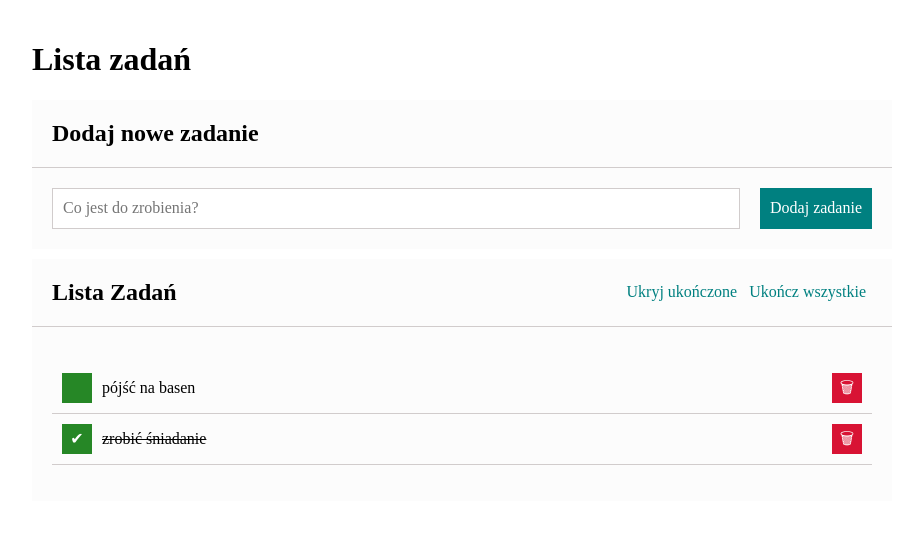
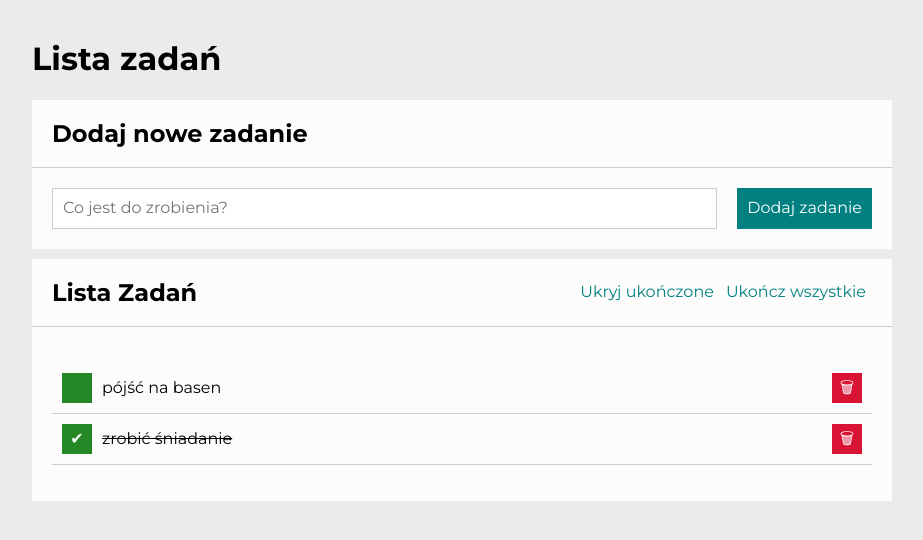
Before and after one commit to kamila-falgowska/todo-list-react, a React (Create React App) app: page / in a window 1280 px wide. Shown: the top 540 px of the page, without its empty margins (178-1101 px from the left). Built offline with nearby package versions, Linux system fonts and the light colour scheme.

Commit message:
index.css updated

```diff
--- a/src/index.css
+++ b/src/index.css
@@ -5,3 +5,8 @@ html {
 *, ::after, ::before {
   box-sizing: inherit;
 }
+
+body {
+  font-family: 'Montserrat', sans-serif;
+  background-color: hsl(0, 0%, 92%);
+}
```
